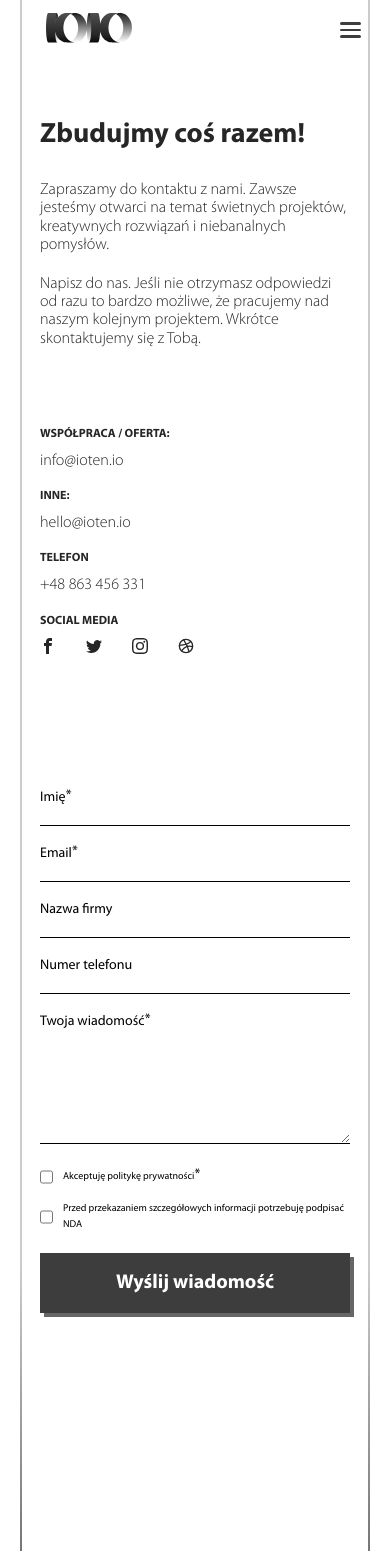
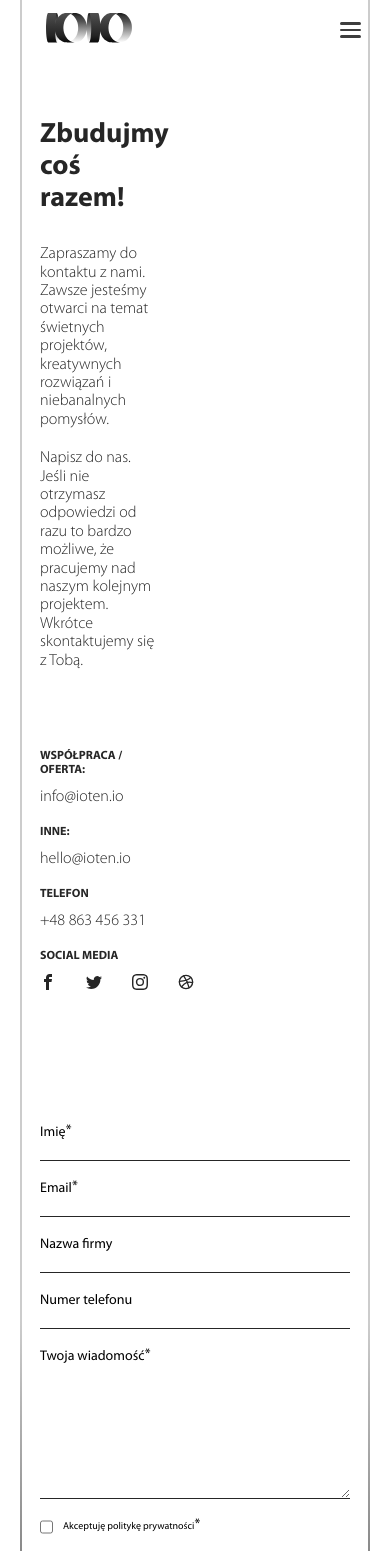
Before and after one commit to sebastian-lucjan/ioten, a Next.js app: page /contact in a window 390 px wide. Shown: the top 1551 px of the page. Built offline with nearby package versions, Linux system fonts and the light colour scheme.

Commit message:
Work on form responsivness - tablet, mobile

```diff
--- a/src/assets/styles/theme.js
+++ b/src/assets/styles/theme.js
@@ -27,7 +27,7 @@ const theme = {
     grayToYellow: 'linear-gradient(180deg, hsl(0, 0%, 80%) 0%, hsl(0, 0%, 80%) 75%, hsl(65, 88%, 48%) 100%)',
     grayToBlack: 'linear-gradient(0deg, hsl(0, 0%, 80%) 0%, hsl(0, 0%, 80%) 75%, hsl(0, 0%, 30%) 100%)',
     blackToGray: 'linear-gradient(180deg, hsl(0, 0%, 80%) 0%, hsl(0, 0%, 80%) 75%, hsl(0, 0%, 30%) 100%)',
-    blackToTransparent: 'linear-gradient(180deg, hsl(0, 0%, 80%, 0) 0%, hsl(0, 0%, 80%, 0) 80%, hsl(0, 0%, 80%) 90%, hsl(0, 0%, 30%) 100%)',
+    blackToTransparent: 'linear-gradient(180deg, hsl(0, 0%, 80%, 0) 0%, hsl(0, 0%, 80%, 0) 85%, hsl(0, 0%, 80%) 92.5%, hsl(0, 0%, 30%) 100%)',
     lightGrayTransparentLightGray: 'linear-gradient(180deg, hsl(0, 0%, 80%, 0) 0%, hsl(0, 0%, 96%) 30%, hsl(0, 0%, 96%) 70% ,hsl(0, 0%, 0%, 0) 100%)',
     rainbow: {
       highlight:
--- a/src/components/ContactMainView/ContactForm/ContactForm.styles.js
+++ b/src/components/ContactMainView/ContactForm/ContactForm.styles.js
@@ -3,8 +3,23 @@ import styled from 'styled-components';
 export const Wrapper = styled.div`
   position: relative;
   display: flex;
-  //align-items: flex-start;
   flex-wrap: wrap;
   padding: 0 40px 100px 40px;
   width: 100%;
+
+  ${({ theme }) => theme.mq.tablet} {
+    width: 50%;
+  }
+
+  ${({ theme }) => theme.mq.smallDesktop} {
+    margin: auto;
+    width: 400px;
+
+    padding: 100px 40px;
+
+    //&:nth-child(n*2 + 1) {
+    //  margin-right: 10px;
+    //  background-color: pink;
+    //}
+  }
 `;
--- a/src/components/ContactMainView/ContactForm/FormFields/FormFields.styles.js
+++ b/src/components/ContactMainView/ContactForm/FormFields/FormFields.styles.js
@@ -6,6 +6,19 @@ export const StyledTextInput = styled.div`
   width: 100%;
   height: 36px;
 
+  input:focus ~ p {
+    color: gray;
+    transform: scale(0.7);
+    transform-origin: top left;
+  }
+
+  p {
+    transition: 0.4s;
+    color: ${({ notEmpty }) => (notEmpty ? 'gray' : 'black')};
+    transform: ${({ notEmpty }) => (notEmpty ? 'scale(0.7)' : 'scale(1)')};
+    transform-origin: top left;
+  }
+
   input {
     position: absolute;
     bottom: 0;
@@ -13,7 +26,7 @@ export const StyledTextInput = styled.div`
     height: 20px;
     border: none;
     width: 100%;
-    border-bottom: 1px black solid;
+    border-bottom: 1px ${({ theme }) => theme.color.black} solid;
   }
 
   label {
@@ -34,6 +47,18 @@ export const StyledTextInput = styled.div`
     }
     font-size: ${({ theme }) => theme.font.size.smallText};
   }
+
+  ${({ theme }) => theme.mq.smallDesktop} {
+    width: calc(50% - 10px);
+
+    &:nth-child(2n + 1) {
+      margin-right: 10px;
+    }
+
+    &:nth-child(2n) {
+      margin-left: 10px;
+    }
+  } ;
 `;
 
 export const StyledTextAreaInput = styled(StyledTextInput)`
@@ -41,10 +66,37 @@ export const StyledTextAreaInput = styled(StyledTextInput)`
   height: 100%;
   margin-bottom: 2rem;
 
+  label {
+    display: flex;
+    flex-direction: column;
+    margin-top: 2rem;
+  }
+
   textarea {
     border: none;
     width: 100%;
-    border-bottom: 1px black solid;
+    border-bottom: 1px ${({ theme }) => theme.color.black} solid;
+  }
+
+  textarea:focus ~ p {
+    color: gray;
+    transform: scale(0.7);
+    transform-origin: top left;
+  }
+
+  p {
+    transition: 0.4s;
+    color: ${({ notEmpty }) => (notEmpty ? 'gray' : 'black')};
+    transform: ${({ notEmpty }) => (notEmpty ? 'scale(0.7)' : 'scale(1)')};
+    transform-origin: top left;
+  }
+
+  ${({ theme }) => theme.mq.smallDesktop} {
+    width: 100%;
+
+    &:nth-child(2n + 1) {
+      margin-right: 0;
+    }
   }
 `;
 
@@ -52,11 +104,8 @@ export const StyledSelectInput = styled(StyledTextInput)`
   select {
     border: none;
     width: 100%;
-    border-bottom: 1px black solid;
+    border-bottom: 1px ${({ theme }) => theme.color.black} solid;
     height: 32px;
-  }
-
-  .input-select__title {
   }
 `;
 
--- a/src/components/ContactMainView/ContactForm/FormFields/index.jsx
+++ b/src/components/ContactMainView/ContactForm/FormFields/index.jsx
@@ -1,22 +1,22 @@
-import { StyledCheckbox, StyledSelectInput, StyledTextAreaInput, StyledTextInput } from './FormFields.styles';
+import { StyledCheckbox, StyledTextAreaInput, StyledTextInput } from './FormFields.styles';
 
-export function TextInput({ register, text, inputConditions, name, required = false }) {
+export function TextInput({ watch, register, text, inputConditions, name, required = false }) {
   return (
-    <StyledTextInput required={required}>
+    <StyledTextInput notEmpty={watch().length} required={required}>
       <label htmlFor={name}>
+        <input id={name} name={name} type="text" {...register(name, inputConditions)} />
         <p>{text}</p>
-        <input id={name} name={name} type="text" {...register(name, inputConditions)} />
       </label>
     </StyledTextInput>
   );
 }
 
-export const TextArea = ({ register, placeholderText, name, inputConditions, required }) => {
+export const TextArea = ({ watch, text, register, placeholderText, name, inputConditions, required }) => {
   return (
-    <StyledTextAreaInput required={required}>
+    <StyledTextAreaInput notEmpty={watch().length} required={required}>
       <label htmlFor={name}>
-        <p>Twoja wiadomość</p>
-        <textarea rows="8" id={name} name={name} placeholder={placeholderText} {...register('Twoja wiadomość', inputConditions)} />
+        <textarea rows="8" id={name} name={name} placeholder={placeholderText} {...register(name, inputConditions)} />
+        <p>{text}</p>
       </label>
     </StyledTextAreaInput>
   );
@@ -32,20 +32,20 @@ export const CheckboxInput = ({ text, register, required, name, placeholderText,
     </StyledCheckbox>
   );
 };
-
-export const SelectInput = ({ register }) => {
-  return (
-    <StyledSelectInput>
-      <label htmlFor="message">
-        <p className="input-select__title">Skąd o nas wiesz?</p>
-        <select id="message" {...register('iotenWhy')}>
-          <option value="none" />
-          <option value="Reklama">Reklama</option>
-          <option value="Social media">Social media</option>
-          <option value="Od innej osoby">Od innej osoby</option>
-          <option value="Inne">Inne</option>
-        </select>
-      </label>
-    </StyledSelectInput>
-  );
-};
+//
+// export const SelectInput = ({ watch, register }) => {
+//   return (
+//     <StyledSelectInput notEmpty={watch().length}>
+//       <label htmlFor="message">
+//         <p className="input-select__title">Skąd o nas wiesz?</p>
+//         <select id="message" {...register('iotenWhy')}>
+//           <option value="none" />
+//           <option value="Reklama">Reklama</option>
+//           <option value="Social media">Social media</option>
+//           <option value="Od innej osoby">Od innej osoby</option>
+//           <option value="Inne">Inne</option>
+//         </select>
+//       </label>
+//     </StyledSelectInput>
+//   );
+// };
--- a/src/components/ContactMainView/ContactForm/SubmitButton/SubmitButton.styles.js
+++ b/src/components/ContactMainView/ContactForm/SubmitButton/SubmitButton.styles.js
@@ -8,18 +8,28 @@ export const StyledSubmitButton = styled.button`
   margin: 2rem auto 0 auto;
   background: ${({ theme, backgroundColor }) => backgroundColor || theme.color.darkestGray};
 
+  word-spacing: 5px;
+
   line-height: 100%;
   font-family: ${({ theme }) => theme.font.family.myriadPro.bold};
   font-size: ${({ theme }) => theme.font.size.headingSmall};
   color: ${({ theme, textColor }) => textColor || theme.color.white};
-  box-shadow: 4px 4px 0 hsl(0, 0%, 15%, 0.7);
+  //box-shadow: 4px 4px 0 hsl(0, 0%, 15%, 0.7);
   border: none;
 
   ${({ theme }) => theme.mq.tablet} {
     font-size: ${({ theme }) => theme.font.size.paragraph};
     width: unset;
-    margin: 0;
+    margin: 1rem 0;
     padding: 1.4rem 4rem;
+  }
+
+  ${({ theme }) => theme.mq.smallDesktop} {
+    //padding: 10px 2rem;
+    font-size: ${({ theme }) => theme.font.size.paragraphSmall};
+    text-transform: uppercase;
+    width: 100%;
+    height: 48px;
   }
 
   ${({ theme }) => theme.mq.mediumDesktop} {
--- a/src/components/ContactMainView/ContactForm/index.jsx
+++ b/src/components/ContactMainView/ContactForm/index.jsx
@@ -8,10 +8,17 @@ export default function ContactForm() {
   const {
     register,
     handleSubmit,
+    reset,
+    watch,
     formState: { errors },
   } = useForm();
 
-  const onSubmit = (data) => console.log(data);
+  // todo: think if you want small gray caption when not focused but full of characters - you need common state for all form
+
+  const onSubmit = (data) => {
+    reset();
+    console.log(data);
+  };
 
   console.log('errors -> ', errors);
 
@@ -27,12 +34,12 @@ export default function ContactForm() {
 
   return (
     <Wrapper as="form" onSubmit={handleSubmit(onSubmit)}>
-      <TextInput name="name" register={register} required text="Imię" inputConditions={nameStringConditions} />
-      <TextInput name="email" register={register} required text="Email" inputConditions={emailStringConditions} />
-      <TextInput name="company" register={register} text="Nazwa firmy" inputConditions={companyStringConditions} />
-      <TextInput name="mobile" register={register} text="Numer telefonu" inputConditions={phoneNumberStringConditions} />
-      {/* <SelectInput register={register} /> */}
-      <TextArea name="message" register={register} required inputConditions={textareaStringConditions} />
+      <TextInput watch={watch} name="name" register={register} required text="Imię" inputConditions={nameStringConditions} />
+      <TextInput watch={watch} name="email" register={register} required text="Email" inputConditions={emailStringConditions} />
+      <TextInput watch={watch} name="company" register={register} text="Nazwa firmy" inputConditions={companyStringConditions} />
+      <TextInput watch={watch} name="mobile" register={register} text="Numer telefonu" inputConditions={phoneNumberStringConditions} />
+      {/* <SelectInput watch={watch} register={register} /> //to many form fields */}
+      <TextArea watch={watch} name="message" register={register} text="Twoja wiadomość" required inputConditions={textareaStringConditions} />
       <CheckboxInput
         text="Akceptuję politykę prywatności"
         name="policy"
--- a/src/components/ContactMainView/ContactInfo/index.jsx
+++ b/src/components/ContactMainView/ContactInfo/index.jsx
@@ -12,5 +12,8 @@ export default function ContactInfo() {
 }
 
 const StyledContactInfo = styled.div`
-  padding: 100px 40px; // copy from some wrapper
+  padding: 100px 40px;
+  width: 50%;
+
+  //background-color: yellow;
 `;
--- a/src/components/ContactMainView/ContactMainView.styles.js
+++ b/src/components/ContactMainView/ContactMainView.styles.js
@@ -2,7 +2,7 @@ import styled from 'styled-components';
 
 const Wrapper = styled.div`
   position: relative;
-  min-height: 200vh; //todo: change back
+  min-height: 100vh;
   display: flex;
   flex-direction: column;
 
--- a/src/data/contactData.js
+++ b/src/data/contactData.js
@@ -19,7 +19,7 @@ const contactData = {
       job: { heading: 'Praca:', email: 'career@ioten.io' },
     },
     form: {
-      button: 'Wyślij wiadomość',
+      button: 'Wyślij  wiadomość',
       conditions: {
         nameStringConditions: {
           required: 'To pole jest wymagane.',
@@ -28,7 +28,6 @@ const contactData = {
         },
         emailStringConditions: { required: 'To pole jest wymagane.', pattern: { value: /^\S+@\S+$/i, message: 'Wpisz poprawny adres email.' } },
         companyStringConditions: {
-          required: 'To pole jest wymagane.',
           minLength: { value: 3, message: 'Minimalna długość nazwy firmy to 3 znaki.' },
           maxLength: { value: 80, message: 'Maksymalna długość nazwy firmy to 80 znaków.' },
         },
```
